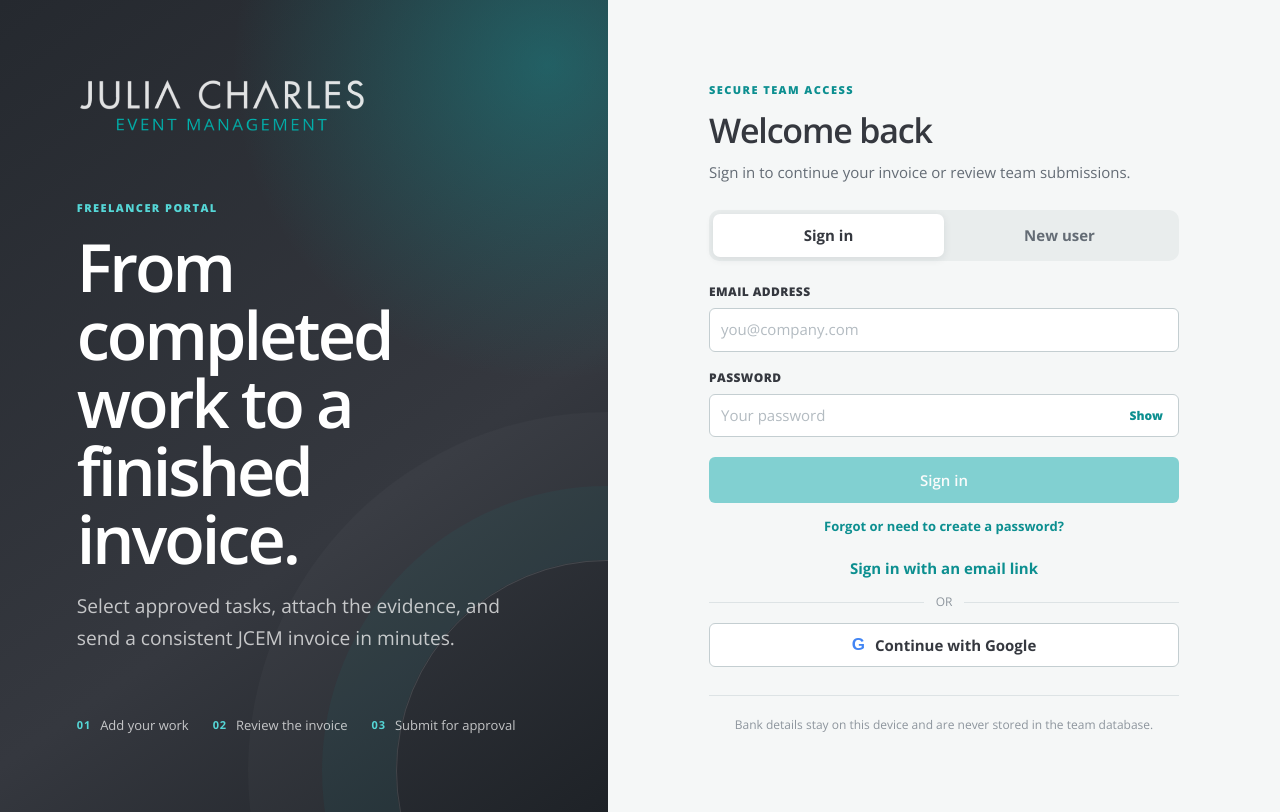
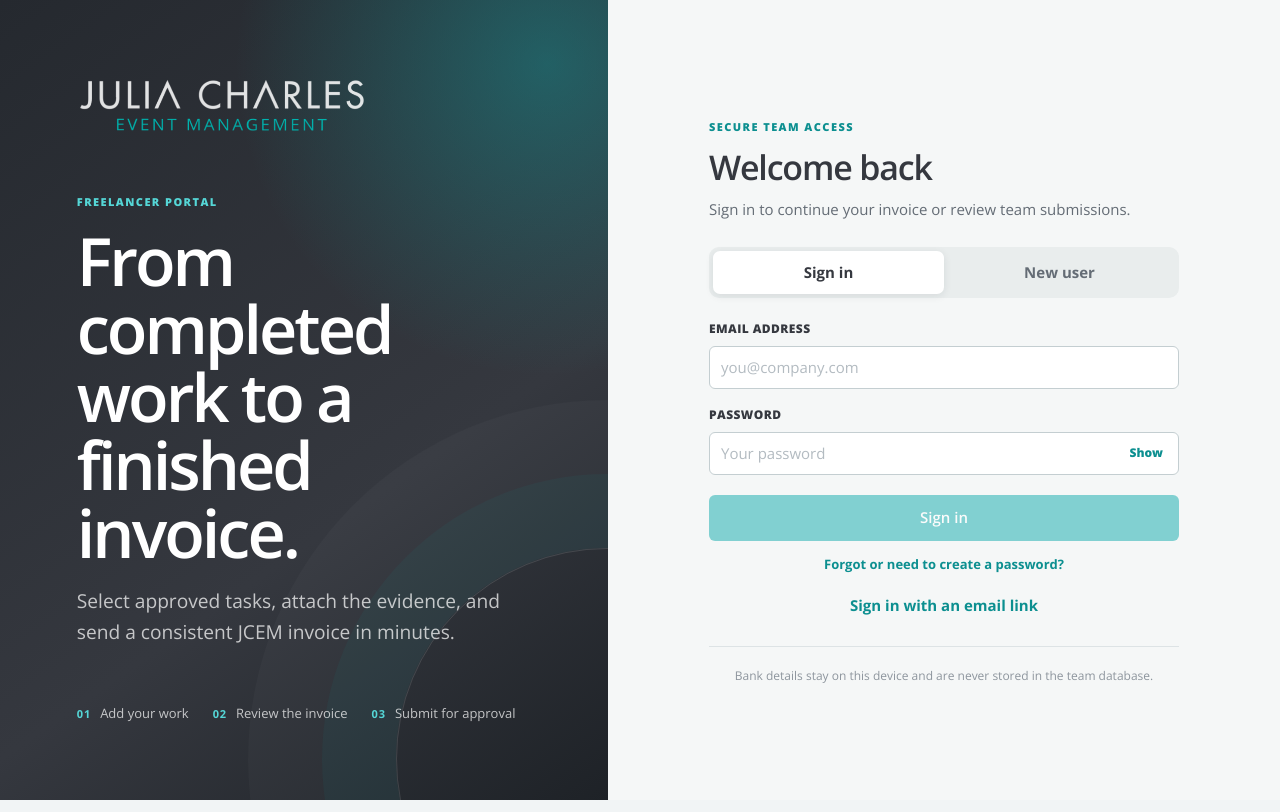
Before and after one commit to ajjuiglesias/invoice, a React (Vite) app in the folder app/: page / in a window 1280 px wide. Built offline with nearby package versions, Linux system fonts and the light colour scheme; no server answers.

Commit message:
Remove Google sign-in option

```diff
--- a/app/src/App.tsx
+++ b/app/src/App.tsx
@@ -469,10 +469,6 @@
             if (!cloud) throw new Error('The invoicing service is unavailable. Please refresh and try again.');
             await cloud.requestPasswordReset!(email);
           }}
-          onGoogle={async () => {
-            if (!cloud) throw new Error('The invoicing service is unavailable. Please refresh and try again.');
-            await cloud.signInWithGoogle!();
-          }}
         />
       </div>
     );
--- a/app/src/store/adapter.ts
+++ b/app/src/store/adapter.ts
@@ -68,7 +68,6 @@
   signUpWithPassword?(email: string, password: string): Promise<void>;
   requestPasswordReset?(email: string): Promise<void>;
   updatePassword?(password: string): Promise<void>;
-  signInWithGoogle?(): Promise<void>;
   signOut(): Promise<void>;
   /** Fires whenever the session changes. Returns an unsubscribe function. */
   onAuthChange(listener: () => void): () => void;
--- a/app/src/store/supabase.ts
+++ b/app/src/store/supabase.ts
@@ -230,18 +230,6 @@
   async updatePassword(password: string): Promise<void> {
     try {
       const { error } = await this.db.auth.updateUser({ password });
-      if (error) throw error;
-    } catch (error) {
-      throw new Error(humanise(error));
-    }
-  }
-
-  async signInWithGoogle(): Promise<void> {
-    try {
-      const { error } = await this.db.auth.signInWithOAuth({
-        provider: 'google',
-        options: { redirectTo: window.location.origin },
-      });
       if (error) throw error;
     } catch (error) {
       throw new Error(humanise(error));
--- a/app/src/styles.css
+++ b/app/src/styles.css
@@ -1119,14 +1119,6 @@
 .auth-submit { width: 100%; min-height: 46px; margin-top: 3px; justify-content: center; }
 .auth-alternative { width: 100%; margin-top: 18px; border: 0; background: none; color: var(--teal-dark); font: inherit; font-weight: 700; cursor: pointer; }
 .auth-forgot { display: block; margin: 12px auto 0; border: 0; background: none; color: var(--teal-dark); font: inherit; font-size: 13px; font-weight: 700; cursor: pointer; }
-.auth-options { display: grid; gap: 12px; margin-top: 18px; text-align: center; }
-.auth-options .auth-alternative { margin-top: 0; }
-.auth-options > span { display: flex; align-items: center; gap: 12px; color: var(--ink-faint); font-size: 12px; text-transform: uppercase; }
-.auth-options > span::before, .auth-options > span::after { content: ''; flex: 1; height: 1px; background: var(--line); }
-.auth-google { display: flex; width: 100%; min-height: 44px; align-items: center; justify-content: center; gap: 10px; border: 1px solid var(--line-strong); border-radius: var(--radius-sm); background: #fff; color: var(--charcoal); font: inherit; font-weight: 700; cursor: pointer; }
-.auth-google:hover { border-color: var(--teal); background: #f9ffff; }
-.auth-google:disabled { cursor: not-allowed; opacity: .55; }
-.auth-google b { color: #4285f4; font-size: 17px; font-family: Arial, sans-serif; }
 .field-error { margin-top: -10px; color: var(--red); font-size: 12px; }
 .auth-privacy { margin: 28px 0 0; padding-top: 20px; border-top: 1px solid var(--line); color: var(--ink-faint); font-size: 12px; line-height: 1.55; text-align: center; }
 
--- a/app/src/ui/AuthScreen.tsx
+++ b/app/src/ui/AuthScreen.tsx
@@ -7,12 +7,11 @@
   onSignIn: (email: string, password: string) => Promise<void>;
   onSignUp: (email: string, password: string) => Promise<void>;
   onResetPassword: (email: string) => Promise<void>;
-  onGoogle: () => Promise<void>;
 }
 
 type Mode = 'signin' | 'signup' | 'magic' | 'reset';
 
-export function AuthScreen({ onMagicLink, onSignIn, onSignUp, onResetPassword, onGoogle }: Props) {
+export function AuthScreen({ onMagicLink, onSignIn, onSignUp, onResetPassword }: Props) {
   const [mode, setMode] = useState<Mode>('signin');
   const [email, setEmail] = useState('');
   const [password, setPassword] = useState('');
@@ -51,18 +50,6 @@
     setMode(next);
     setMessage(null);
     setPassword('');
-  };
-
-  const googleSignIn = async () => {
-    if (busy) return;
-    setBusy(true);
-    setMessage(null);
-    try {
-      await onGoogle();
-    } catch (error) {
-      setMessage({ tone: 'error', text: error instanceof Error ? error.message : 'Google sign-in is not available.' });
-      setBusy(false);
-    }
   };
 
   return (
@@ -128,15 +115,9 @@
           </form>
 
           {mode === 'signin' && <button type="button" className="auth-forgot" onClick={() => changeMode('reset')}>Forgot or need to create a password?</button>}
-          <div className="auth-options">
-            <button type="button" className="auth-alternative" onClick={() => changeMode(mode === 'magic' || mode === 'reset' ? 'signin' : 'magic')}>
-              {mode === 'magic' || mode === 'reset' ? 'Back to password sign in' : 'Sign in with an email link'}
-            </button>
-            <span>or</span>
-            <button type="button" className="auth-google" onClick={() => void googleSignIn()} disabled={busy}>
-              <b aria-hidden="true">G</b> Continue with Google
-            </button>
-          </div>
+          <button type="button" className="auth-alternative" onClick={() => changeMode(mode === 'magic' || mode === 'reset' ? 'signin' : 'magic')}>
+            {mode === 'magic' || mode === 'reset' ? 'Back to password sign in' : 'Sign in with an email link'}
+          </button>
           <p className="auth-privacy">Bank details stay on this device and are never stored in the team database.</p>
         </div>
       </section>
```
Also changed, not shown: 2 other files (tests, documents, lock files or other folders).
